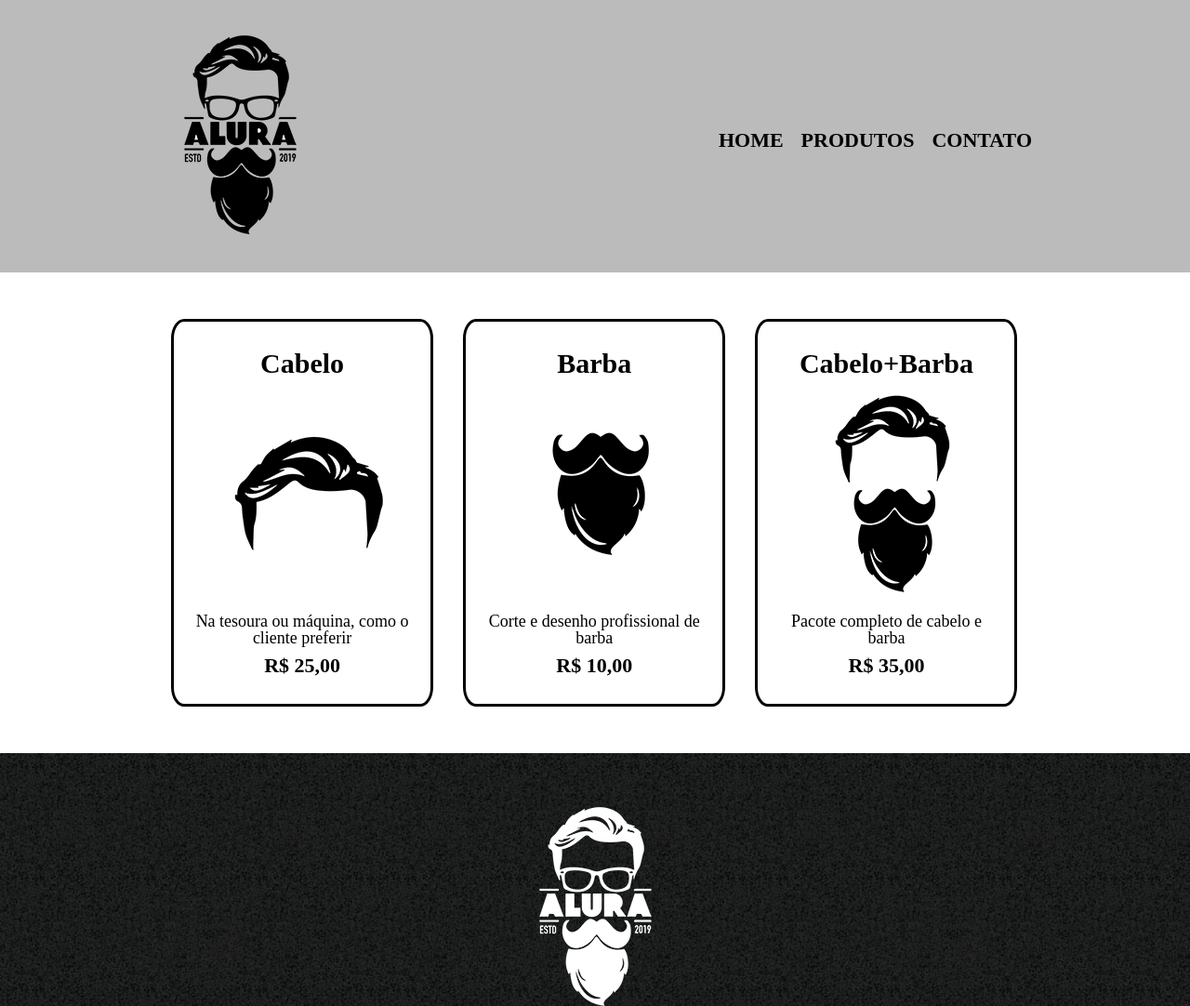
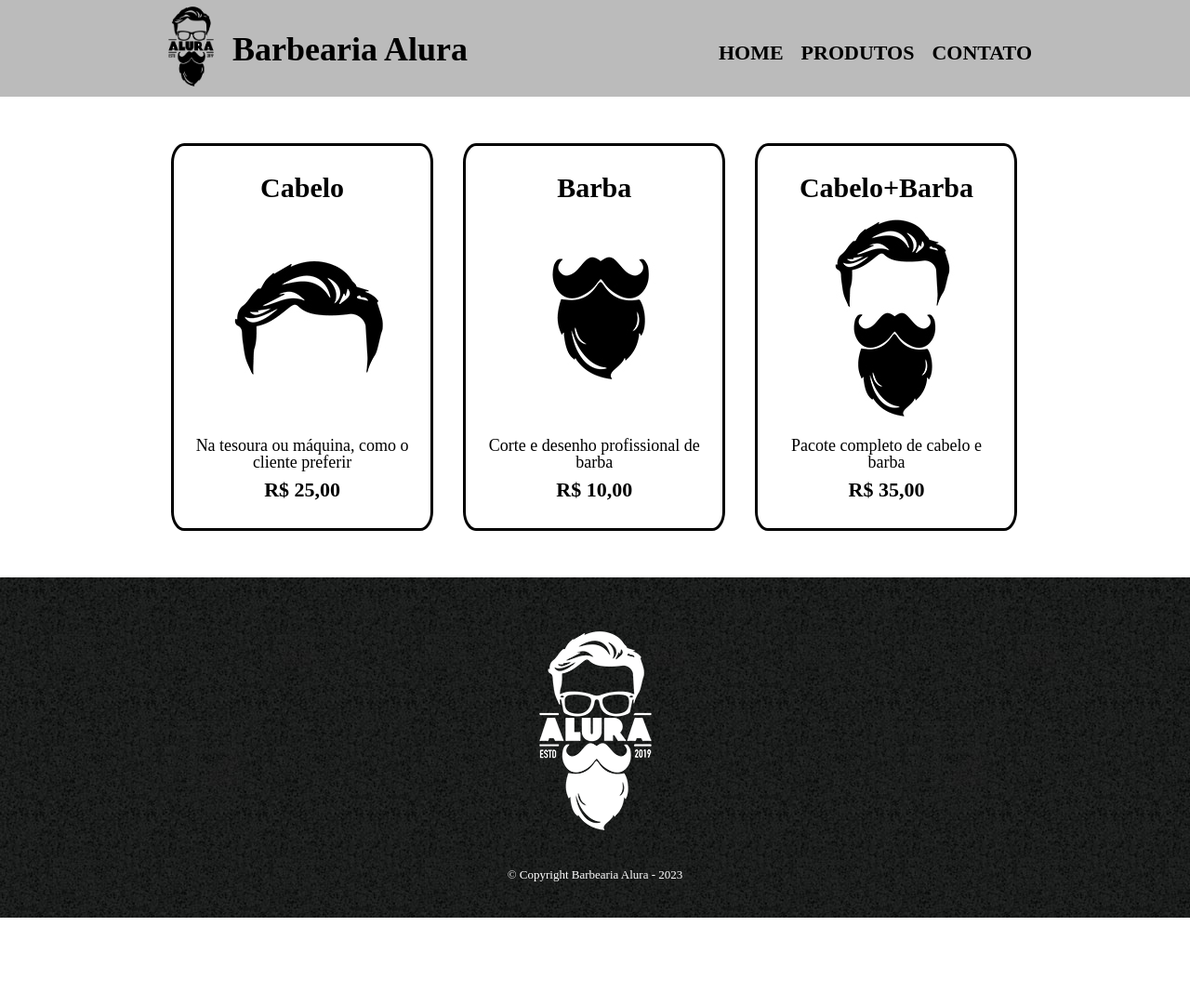
Before and after one commit to Hiigum/Barbearia-Alura, a plain HTML site: page produtos.html in a window 1280 px wide. Shown: the top 1082 px of the page at 93% size. After the commit the page ends 987 px from the top, so only its background shows below. Drawn offline with Linux system fonts and the light colour scheme.

Commit message:
correção-navbar-e-fontes

```diff
--- /dev/null
+++ b/ASSETS/fontes.css
@@ -0,0 +1,2 @@
+@import url('https://fonts.googleapis.com/css2?family=Lobster&display=swap');
+@import url('https://fonts.googleapis.com/css2?family=Questrial&display=swap');
--- a/ASSETS/produtos.css
+++ b/ASSETS/produtos.css
@@ -1,11 +1,11 @@
 header{
     background-color: #BBBBBB;
-    padding: 20px 0;
+
 }
 
 nav{
     position: absolute;
-    top: 120px;
+    top: 2.90rem;
     right:0;
 }
 
@@ -27,8 +27,21 @@ nav a:hover{
     text-decoration: underline;
 }
 
+.img--nav{
+    height: 100px;
+}
+
+.titulo--principal{
+    padding: 0 0 0 5rem;
+    font-size: 36px;
+    position: absolute;
+    font-weight: bold;
+    top: 2.20rem;
+}
+
 .caixa{
     width: 940px;
+    height: 6.5rem;
     position: relative;
     margin: 0 auto;
 }
--- a/ASSETS/style.css
+++ b/ASSETS/style.css
@@ -1,5 +1,15 @@
+:root{
+    --cor-primaria: #BBBBBB;
+    --cor-secundaria: #000000;
+    --cor-terciaria: #FFFFFF;
+    --cor-hover: #C78C18;
+    --fonte-principal: 'Questrial', sans-serif;
+    --fonte-secundaria: 'Lobster', cursive;
+}
+
+
 header{
-    background-color: #BBBBBB;
+    background-color:var(--cor-primaria);
 
 }
 
@@ -16,14 +26,14 @@ nav ul li{
 
 nav a{
     text-transform: uppercase;
-    color: #000000;
+    color: var(--cor-secundaria);
     font-weight: bold;
     font-size: 22px;
     text-decoration: none;
 }
 
 nav a:hover{
-    color: #C78C18;
+    color: var(--cor-hover);
     text-decoration: underline;
 }
 
@@ -57,9 +67,10 @@ em b{
 
 .titulo--centralizado{
     text-align: center;
-    font-size: 24px;
+    font-size: 46px;
     font-weight: bold;
     padding-bottom: 5px;
+    font-family: var(--fonte-secundaria)
 }
 
 .titulo--beneficios{
@@ -92,12 +103,12 @@ em b{
 }
 
 .fundo--principal{
-    background: #CCCCCC;
+
     padding: 30px;
 }
 
 .fundo--beneficios{
-    background-color: #FFFFFF;
+    background-color: var(--cor-terciaria);
 }
 
 .img--beneficios{
@@ -111,7 +122,7 @@ footer{
 }
 
 .copyright{
-    color: #FFFFFF;
+    color: var(--cor-terciaria);
     font-size: 13px;
     margin: 20px 0 0;
 }
@@ -130,7 +141,7 @@ footer{
     margin: 0 1.5%;
     padding: 30px 20px;
     box-sizing: border-box;
-    border: 3.5px solid #000000;
+    border: 3.5px solid var(--cor-secundaria);
     border-radius: 5%;
     margin-bottom: 30px;
 }
@@ -147,7 +158,7 @@ footer{
 }
 
 .beneficios li:hover{
-    border-color: #C78C18;
+    border-color: var(--cor-hover);
 }
 
 .beneficios li:hover h3{
@@ -155,5 +166,5 @@ footer{
 }
 
 .beneficios li:active{
-    border-color: #C78C18;
+    border-color: var(--cor-hover);
 }
--- a/produtos.html
+++ b/produtos.html
@@ -13,12 +13,13 @@
 <body>
     <header>
         <div class="caixa">
-            <h1><img src="ASSETS/IMG/logo.png" alt=""></h1>
+            <img class="img--nav" src="assets/IMG/logo.png" alt="">
+            <h1 class="titulo--principal">Barbearia Alura</h1>
             <nav>
-                <ul class="navbar">
+                <ul>
                     <li><a href="index.html">Home</a></li>
                     <li><a href="produtos.html">Produtos</a></li>
-                    <li><a href="contato.html">Contato</a></li>
+                    <li><a href="#">Contato</a></li>
                 </ul>
             </nav>
         </div>
```
Also changed, not shown: index.html (+2 -1 lines).
